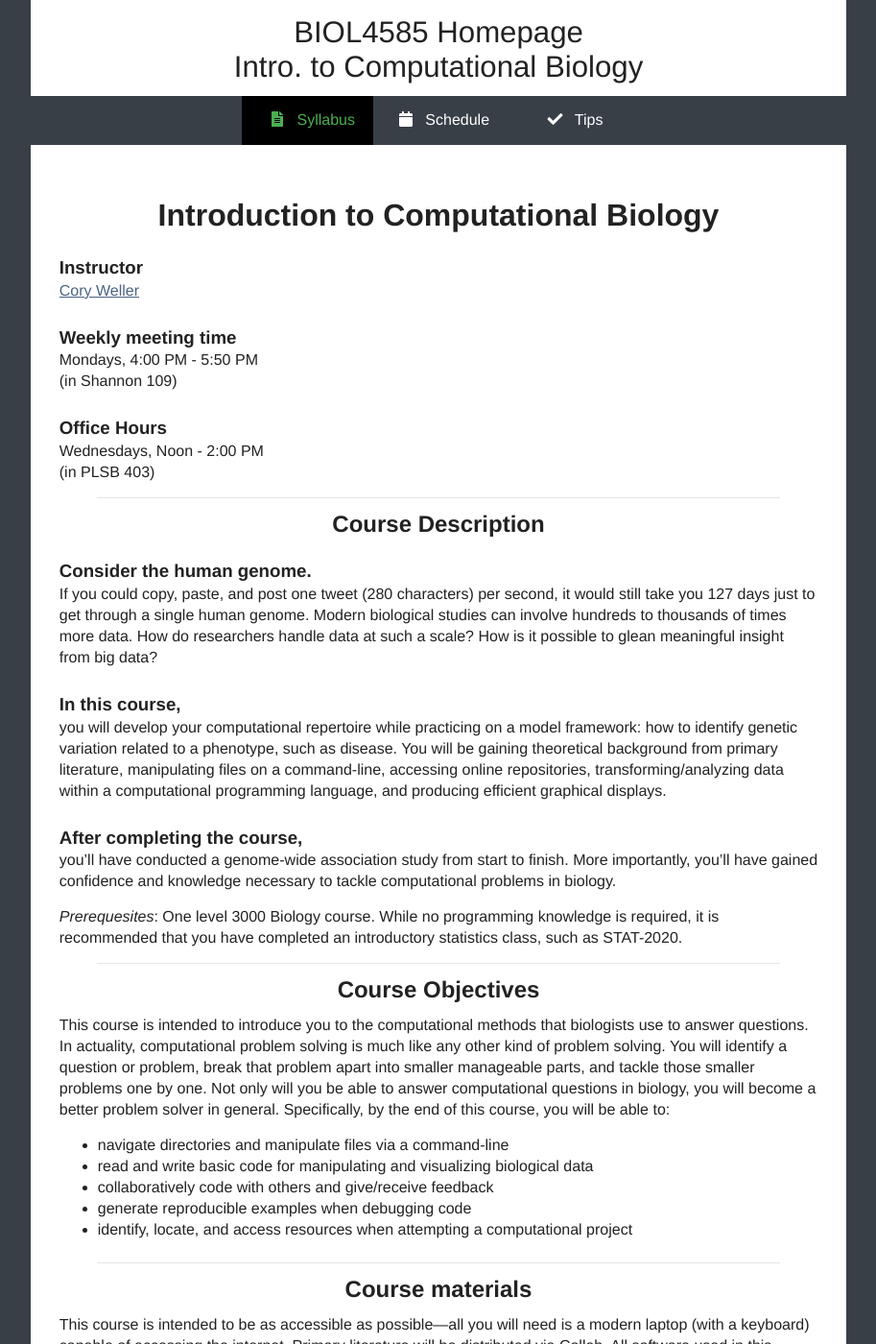
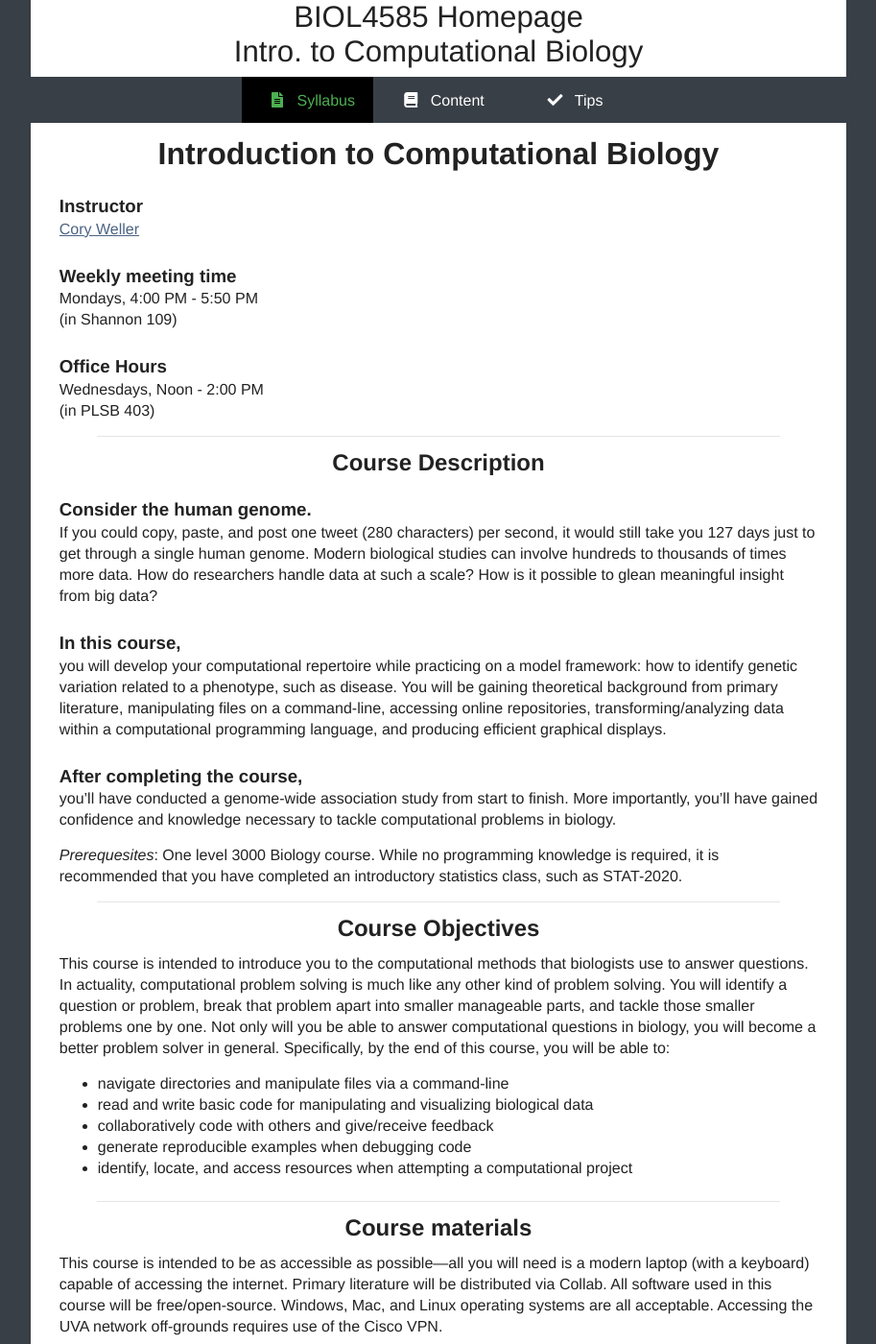
Before and after one commit to cory-weller/BIOL4585, a Jekyll site: the page built from index.md, in a window 1280 px wide and 1400 px high. Shown: the whole window at 96% size, without its empty margins (183-1096 px from the left). Built offline with Jekyll 4.4.1, drawn with Linux system fonts in a browser that asks for light colours; our own code applies the rules of GitHub Pages for plain Markdown files.

Commit message:
fix content page

```diff
--- a/_config.yml
+++ b/_config.yml
@@ -4,4 +4,5 @@ emailName: caw5cv
 emailDomain: virginia.edu
 department: UVA Department of Biology
 github: cory-weller
-projectname: BIOL4585
+repo: BIOL4585
+projectname: BIOL 4585
--- a/_layouts/default.html
+++ b/_layouts/default.html
@@ -30,7 +30,7 @@
             <label for="check01"><i class="fas fa-bars fa-fw"></i></label>
             <ul class="submenu">
         <li><a href="index.html" class="{% if page.subject == "Syllabus" %} active {% endif %}"><i class="fas fa-file-alt fa-fw" style="{% if page.subject == "Syllabus" %}color:#4CAF50 {% endif %}"></i> Syllabus</a></li>
-        <li><a href="schedule.html" class="{% if page.subject == "Schedule" %} active {% endif %}"><i class="fas fa-calendar fa-fw" style="{% if page.subject == "Schedule" %}color:#4CAF50 {% endif %}"></i> Schedule</a></li>
+        <li><a href="content.html" class="{% if page.subject == "Content" %} active {% endif %}"><i class="fas fa-book fa-fw" style="{% if page.subject == "Content" %}color:#4CAF50 {% endif %}"></i> Content</a></li>
         <li><a href="how_to_succeed.html" class="{% if page.subject == "How to Succeed" %} active {% endif %}"><i class="fas fa-check fa-fw" style="{% if page.subject == "Research" %}color:#4CAF50 {% endif %}"></i> Tips</a></li>
             </ul>
           </li>
@@ -41,7 +41,7 @@
     <!-- Standard Nav  -->
     <div class="standardNav">
         <li><a href="index.html" class="{% if page.subject == "Syllabus" %} active {% endif %}"><i class="fas fa-file-alt fa-fw" style="{% if page.subject == "Syllabus" %}color:#4CAF50 {% endif %}"></i> Syllabus</a></li>
-        <li><a href="schedule.html" class="{% if page.subject == "Schedule" %} active {% endif %}"><i class="fas fa-calendar fa-fw" style="{% if page.subject == "Schedule" %}color:#4CAF50 {% endif %}"></i> Schedule</a></li>
+        <li><a href="content.html" class="{% if page.subject == "Content" %} active {% endif %}"><i class="fas fa-book fa-fw" style="{% if page.subject == "Content" %}color:#4CAF50 {% endif %}"></i> Content</a></li>
         <li><a href="how_to_succeed.html" class="{% if page.subject == "How to Succeed" %} active {% endif %}"><i class="fas fa-check fa-fw" style="{% if page.subject == "Research" %}color:#4CAF50 {% endif %}"></i> Tips</a></li>
     </div>
     </div>
@@ -50,7 +50,6 @@
       {{ content }}
     </div>
       <div class="contentFooter">
-          <hr st>
           <a href="mailto:{{ site.emailName }}@{{ site.emailDomain }}"><i class="fas fa-envelope fa-lg"></i> Email</a> |
           <a href="https://github.com/{{ site.github }}"><i class="fab fa-github fa-lg"></i> Github</a>
       </div>
--- a/assets/css/style.css
+++ b/assets/css/style.css
@@ -409,6 +409,7 @@ img {
     max-height: 300px;
     text-align:center;
     padding:10px;
+    clear:both;
 }
 
 small {
@@ -421,31 +422,13 @@ small {
     width:96%;
     max-width: 850px;
     min-width: 330px;
-    padding-bottom: 25px;
     text-align: center;
     background-color: white;
 }
 
-.header {
-    margin: 0px;
-    height: 100px;
-    line-height: 100px;
-    width: 100%;
-    position: static;
-    text-align: center;
-    background-color: white;
-}
 
-.navbar {
-    margin: auto;
-    padding-bottom:0;
-    height: 35px;
-    width: 100%;
-    position: -webkit-sticky; /* Safari */
-    position: sticky;
-    top: 0;
-    text-align: center;
-}
+
+
 
 
 
@@ -495,24 +478,42 @@ body {
 background-color: #393f47;
 }
 
+
+
 .content {
-    margin: auto;
-    margin-top: 35px;
+top:8rem;
     height: 100%;
     width: 93%;
-    position: static;
+    position: relative;
     background-color: white;
     text-align: left;
+    margin:auto;
+    overflow:hidden;
+     margin-bottom:130px;
+
 }
 
 
+@media (max-width: 900px) {
+.header{
+    display:none
+}
+.content {
+top:50px;
+margin-bottom:60px;
+}
+}
+
 .contentFooter {
     margin: auto;
-    width: 93%;
+    width: 100%;
     position: relative;
-    bottom:0;
     text-align: center;
-    padding: 15px 0px 0px 0px;
+    padding-top:15px;
+    padding-bottom:15px;
+    border-top: 3px solid #393f47;
+    line-height:3em;
+    border-bottom: 15px solid #393f47;
 }
 
 .fas {
@@ -587,9 +588,6 @@ font-size:1em;
 text-align:right;
 }
 
-.header {
-display:none;
-}
 
 ul#menu > li{
   float:left;
@@ -674,23 +672,40 @@ ul.submenu li a:hover{
   background:#111;
 }
 
+.mobileNav {
+position:fixed;
+width:96%;
+margin:auto;
+z-index: 500;
+}
 
 
 @media (min-width: 901px) {
 
 .header {
-    position: -webkit-sticky; /* Safari */
-    position: sticky;
+    width: 96%;
+    max-width: 850px;
+    min-width: 330px;
+    position: fixed;
     top:0;
     font-size:1.3em;
-    display:block
+    line-height:1.3em;
+    background: white;
+    height:5rem;
+        z-index: 500;
+
 }
 
 .navbar {
-    top: 100px;
-    display:inline-block;
-    height:51px;
+    top: 5rem;
+    width: 96%;
+    max-width: 850px;
+    min-width: 330px;
+    position: fixed;
+    height:3rem;
     background-color:#393f47;
+        z-index: 500;
+
 }
 
 .mobileNav {
```
Also changed, not shown: content.md (added, +27 -0 lines), schedule.md (deleted, +0 -25 lines).
